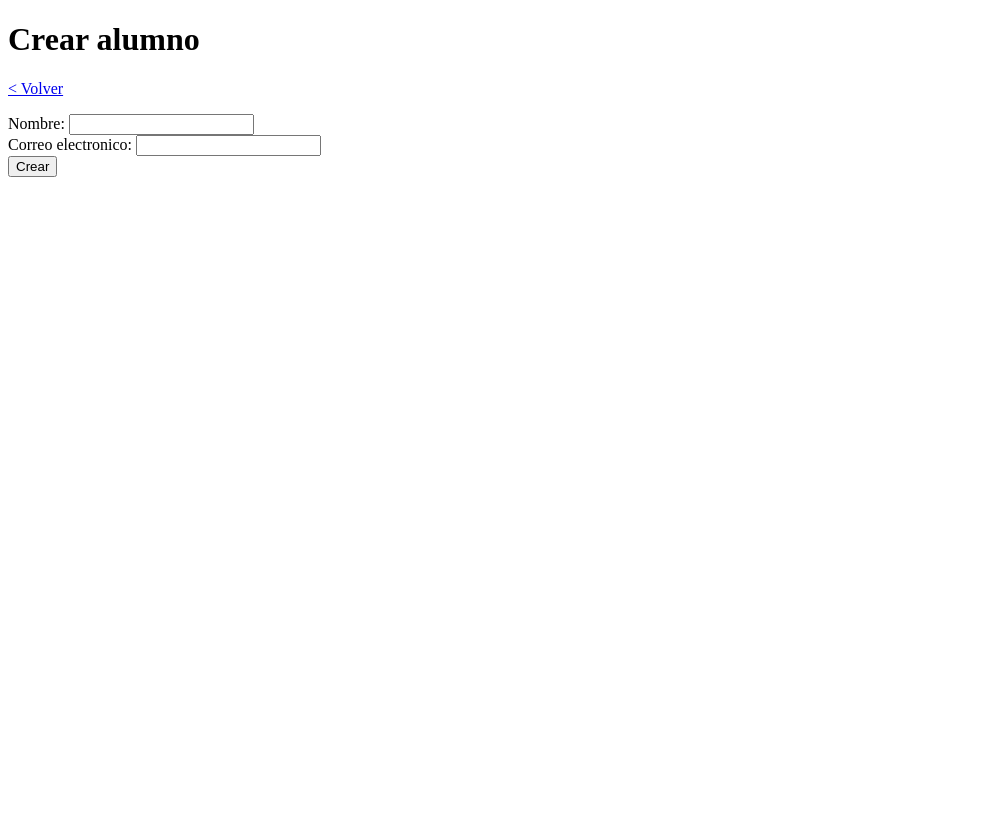
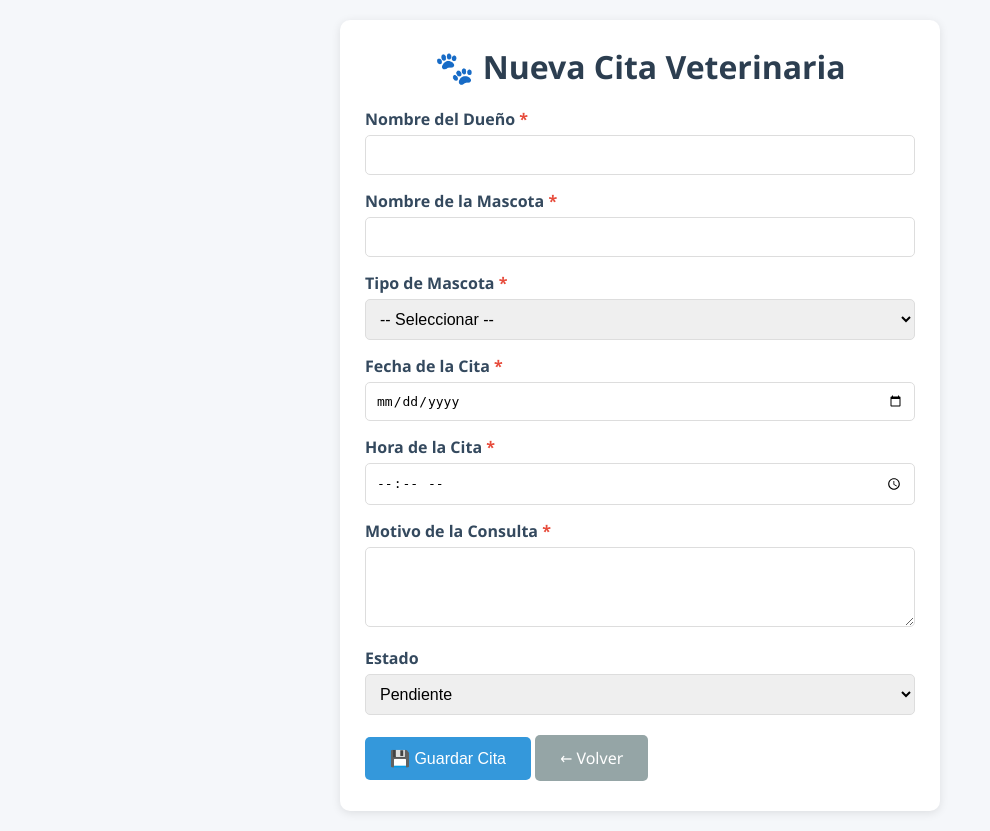
Before and after one commit to ro11dan/Proyecto-final-web1, a PHP site: page /create.php in a window 1280 px wide. Shown: the whole page, without its empty margins (0-990 px from the left). Before the commit the page ends 177 px from the top, so only its background shows below. Run offline with PHP 8.4, Linux system fonts and the light colour scheme.

Commit message:
Refactor create.php for veterinary appointment form

```diff
--- a/PDO_PHP/crud_pdo/public/create.php
+++ b/PDO_PHP/crud_pdo/public/create.php
@@ -1,69 +1,124 @@
 <?php
 require_once __DIR__ . '/../config/db.php';
-// Variables para mostrar los errores y para rellenar los campos del formulario
-$error = "";// Variables para mostrar los errores y para rellenar los campos del formulario
-$nombre = ""; // Variable para el nombre del alumno
-$email = "";// Variable para el correo electronico del alumno
 
-//si el formulario se ha enviado (POST)
-if( $_SERVER['REQUEST_METHOD'] == 'POST'){
-    // 1.- Obtener los datos del formulario
-    $nombre = trim($_POST['nombre'] ?? "");
-    $email = trim($_POST['email'] ?? "");
+$error = '';
+$success = '';
 
-    // 2.- Validaciones basicas
-    if($nombre == "" || $email == ""){
-        $error = "Todos los campos son obligatorios";
-    }else if( !filter_var($email, FILTER_VALIDATE_EMAIL)){
-        $error = "El correo electronico no es valido";
-    }else{
-        try{
-                    // 3.- Insertar los datos en la base de datos (Seguros contra inyeccion SQL)
-            $sql = "INSERT INTO alumnos (nombre, email) VALUES (:nombre, :email)";
+if ($_SERVER['REQUEST_METHOD'] === 'POST') {
+    $nombre_dueno = trim($_POST['nombre_dueno'] ?? '');
+    $nombre_mascota = trim($_POST['nombre_mascota'] ?? '');
+    $tipo_mascota = $_POST['tipo_mascota'] ?? '';
+    $fecha_cita = $_POST['fecha_cita'] ?? '';
+    $hora_cita = $_POST['hora_cita'] ?? '';
+    $motivo_consulta = trim($_POST['motivo_consulta'] ?? '');
+    $estado = $_POST['estado'] ?? 'pendiente';
+
+    if (!$nombre_dueno || !$nombre_mascota || !$tipo_mascota || !$fecha_cita || !$hora_cita || !$motivo_consulta) {
+        $error = "Todos los campos marcados con * son obligatorios";
+    } else {
+        try {
+            $sql = "INSERT INTO citas (nombre_dueno, nombre_mascota, tipo_mascota, fecha_cita, hora_cita, motivo_consulta, estado)
+                    VALUES (:nombre_dueno, :nombre_mascota, :tipo_mascota, :fecha_cita, :hora_cita, :motivo_consulta, :estado)";
             $stmt = $pdo->prepare($sql);
             $stmt->execute([
-                'nombre' => $nombre,
-                'email' => $email
-                ]);
-            // Redireccionar a la pagina principal despues de insertar el alumno
+                ':nombre_dueno' => $nombre_dueno,
+                ':nombre_mascota' => $nombre_mascota,
+                ':tipo_mascota' => $tipo_mascota,
+                ':fecha_cita' => $fecha_cita,
+                ':hora_cita' => $hora_cita,
+                ':motivo_consulta' => $motivo_consulta,
+                ':estado' => $estado
+            ]);
             header("Location: index.php");
             exit();
-
-        }catch(PDOException $e){
-            $error = "Error al insertar el alumno: " . $e->getMessage();
-
+        } catch (PDOException $e) {
+            $error = "Error al crear la cita: " . $e->getMessage();
         }
-
     }
-
-}else{
-
 }
-
-
 ?>
 <!DOCTYPE html>
-<html lang="en">
+<html lang="es">
 <head>
     <meta charset="UTF-8">
     <meta name="viewport" content="width=device-width, initial-scale=1.0">
-    <title>Crear alumno</title>
+    <title>🐾 Nueva Cita Veterinaria</title>
+    <style>
+        * { box-sizing: border-box; margin: 0; padding: 0; }
+        body { font-family: 'Segoe UI', Tahoma, Geneva, Verdana, sans-serif; background: #f5f7fa; padding: 20px; }
+        .container { max-width: 600px; margin: 0 auto; background: white; padding: 25px; border-radius: 10px; box-shadow: 0 2px 10px rgba(0,0,0,0.1); }
+        h1 { color: #2c3e50; margin-bottom: 20px; text-align: center; }
+        .form-group { margin-bottom: 15px; }
+        label { display: block; margin-bottom: 5px; font-weight: bold; color: #34495e; }
+        input, select, textarea { width: 100%; padding: 10px; border: 1px solid #ddd; border-radius: 5px; font-size: 1em; }
+        textarea { min-height: 80px; resize: vertical; }
+        .btn { display: inline-block; padding: 12px 25px; background: #3498db; color: white; text-decoration: none; border-radius: 5px; border: none; cursor: pointer; font-size: 1em; margin: 5px 0; }
+        .btn:hover { background: #2980b9; }
+        .btn-secondary { background: #95a5a6; }
+        .btn-secondary:hover { background: #7f8c8d; }
+        .error { background: #ffebee; color: #c62828; padding: 10px; border-radius: 5px; margin-bottom: 15px; border-left: 4px solid #c62828; }
+        .required { color: #e74c3c; }
+    </style>
 </head>
 <body>
-    <h1>Crear alumno</h1>
-    <p><a href="index.php">&lt; Volver</a></p>
-    <?php if($error): ?>
-        <p style="color:red;"><?=  htmlspecialchars($error)?></p>
-    <?php endif; ?>
-    <form method="post">
-        <label for="">Nombre:</label>
-        <input type="text" name="nombre" required id="" value="<?= htmlspecialchars($nombre)?>">
-        <br>
-        <label for="">Correo electronico:</label>
-        <input type="email" name="email" required id="" value="<?= htmlspecialchars($email)?>">
-        <br>
-        <button type="submit">Crear</button>
+    <div class="container">
+        <h1>🐾 Nueva Cita Veterinaria</h1>
 
-    </form>
+        <?php if ($error): ?>
+            <div class="error"><?= htmlspecialchars($error) ?></div>
+        <?php endif; ?>
+
+        <form method="POST">
+            <div class="form-group">
+                <label>Nombre del Dueño <span class="required">*</span></label>
+                <input type="text" name="nombre_dueno" value="<?= htmlspecialchars($_POST['nombre_dueno'] ?? '') ?>" required>
+            </div>
+
+            <div class="form-group">
+                <label>Nombre de la Mascota <span class="required">*</span></label>
+                <input type="text" name="nombre_mascota" value="<?= htmlspecialchars($_POST['nombre_mascota'] ?? '') ?>" required>
+            </div>
+
+            <div class="form-group">
+                <label>Tipo de Mascota <span class="required">*</span></label>
+                <select name="tipo_mascota" required>
+                    <option value="">-- Seleccionar --</option>
+                    <option value="Perro" <?= ($_POST['tipo_mascota'] ?? '') === 'Perro' ? 'selected' : '' ?>>Perro</option>
+                    <option value="Gato" <?= ($_POST['tipo_mascota'] ?? '') === 'Gato' ? 'selected' : '' ?>>Gato</option>
+                    <option value="Ave" <?= ($_POST['tipo_mascota'] ?? '') === 'Ave' ? 'selected' : '' ?>>Ave</option>
+                    <option value="Roedor" <?= ($_POST['tipo_mascota'] ?? '') === 'Roedor' ? 'selected' : '' ?>>Roedor</option>
+                    <option value="Reptil" <?= ($_POST['tipo_mascota'] ?? '') === 'Reptil' ? 'selected' : '' ?>>Reptil</option>
+                    <option value="Otro" <?= ($_POST['tipo_mascota'] ?? '') === 'Otro' ? 'selected' : '' ?>>Otro</option>
+                </select>
+            </div>
+
+            <div class="form-group">
+                <label>Fecha de la Cita <span class="required">*</span></label>
+                <input type="date" name="fecha_cita" value="<?= htmlspecialchars($_POST['fecha_cita'] ?? '') ?>" required>
+            </div>
+
+            <div class="form-group">
+                <label>Hora de la Cita <span class="required">*</span></label>
+                <input type="time" name="hora_cita" value="<?= htmlspecialchars($_POST['hora_cita'] ?? '') ?>" required>
+            </div>
+
+            <div class="form-group">
+                <label>Motivo de la Consulta <span class="required">*</span></label>
+                <textarea name="motivo_consulta" required><?= htmlspecialchars($_POST['motivo_consulta'] ?? '') ?></textarea>
+            </div>
+
+            <div class="form-group">
+                <label>Estado</label>
+                <select name="estado">
+                    <option value="pendiente" <?= ($_POST['estado'] ?? '') === 'pendiente' ? 'selected' : '' ?>>Pendiente</option>
+                    <option value="atendida" <?= ($_POST['estado'] ?? '') === 'atendida' ? 'selected' : '' ?>>Atendida</option>
+                    <option value="cancelada" <?= ($_POST['estado'] ?? '') === 'cancelada' ? 'selected' : '' ?>>Cancelada</option>
+                </select>
+            </div>
+
+            <button type="submit" class="btn">💾 Guardar Cita</button>
+            <a href="index.php" class="btn btn-secondary">← Volver</a>
+        </form>
+    </div>
 </body>
 </html>
```
